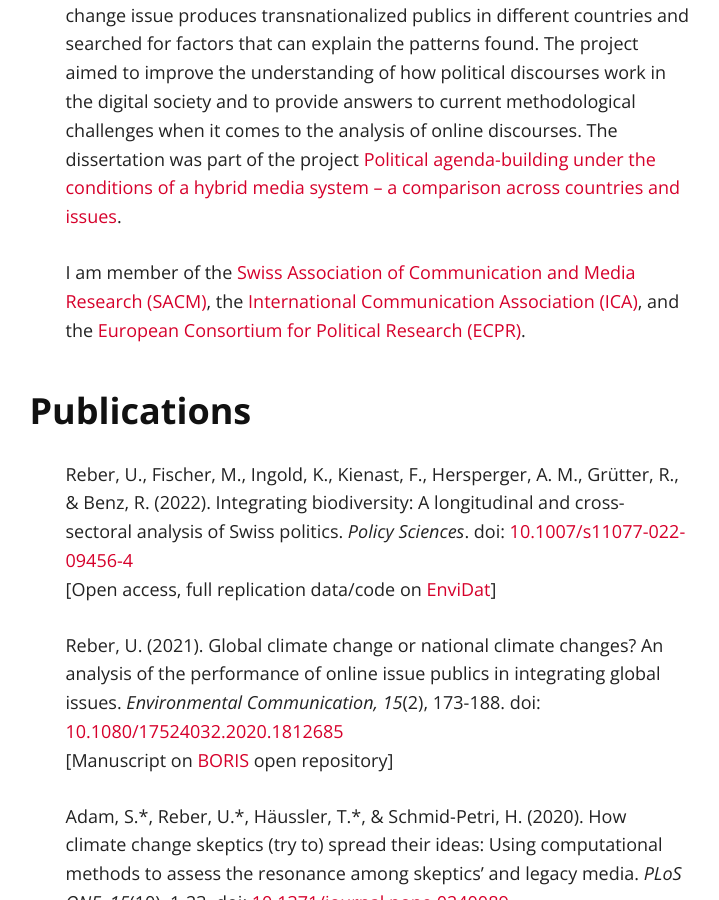
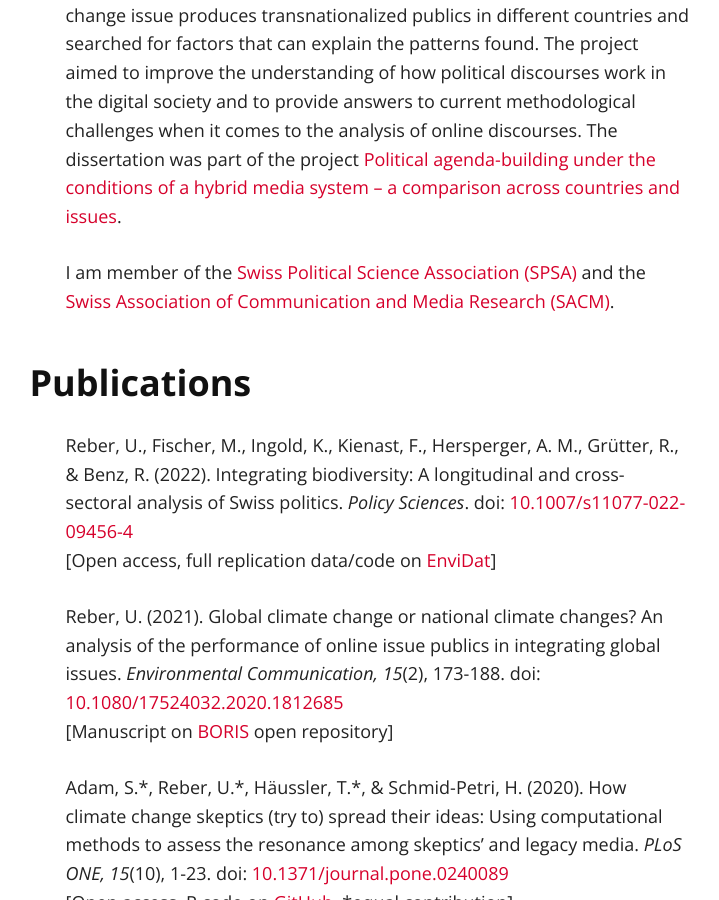
Before and after one commit to ureber/ureber.github.io, a Jekyll site: the page built from index.md, in a window 1280 px wide and 900 px high, scrolled down 2214 px. Shown: the whole window, without its empty margins (262-981 px from the left). Built offline with Jekyll 4.4.1, drawn with Linux system fonts in a browser that asks for light colours; nearby versions of some CDN libraries; our own code applies the rules of GitHub Pages for plain Markdown files.

Commit message:
associations

```diff
--- a/index.md
+++ b/index.md
@@ -23,7 +23,7 @@ In the context of the <a href="https://www.wsl.ch/en/about-wsl/programmes-and-in
 
 In my dissertation <a href="https://boristheses.unibe.ch/2270/" target="_blank">World Wide Web? A closer look at the transnational online public discourse on climate change</a>, I examined whether the climate change issue produces transnationalized publics in different countries and searched for factors that can explain the patterns found. The project aimed to improve the understanding of how political discourses work in the digital society and to provide answers to current methodological challenges when it comes to the analysis of online discourses. The dissertation was part of the project <a href="https://www.ikmb.unibe.ch/research/researchprojects/finished_research_projects/abgeschlossene_forschungsprojekte/political_agenda_building_under_the_conditions_of_a_hybrid_media_system__a_comparison_across_countries_and_issues_2014_2017/index_eng.html" target="_blank">Political agenda-building under the conditions of a hybrid media system – a comparison across countries and issues</a>.
 
-I am member of the <a href="https://sgkm.ch/en/" target="_blank">Swiss Association of Communication and Media Research (SACM)</a>, the <a href="https://www.icahdq.org/" target="_blank">International Communication Association (ICA)</a>, and the <a href="https://ecpr.eu" target="_blank">European Consortium for Political Research (ECPR)</a>.
+I am member of the <a href="https://www.svpw-assp.ch/en/home/" target="_blank">Swiss Political Science Association (SPSA)</a> and the <a href="https://sgkm.ch/en/" target="_blank">Swiss Association of Communication and Media Research (SACM)</a>.
 
 ### <a name="publications"></a>Publications
 
```
